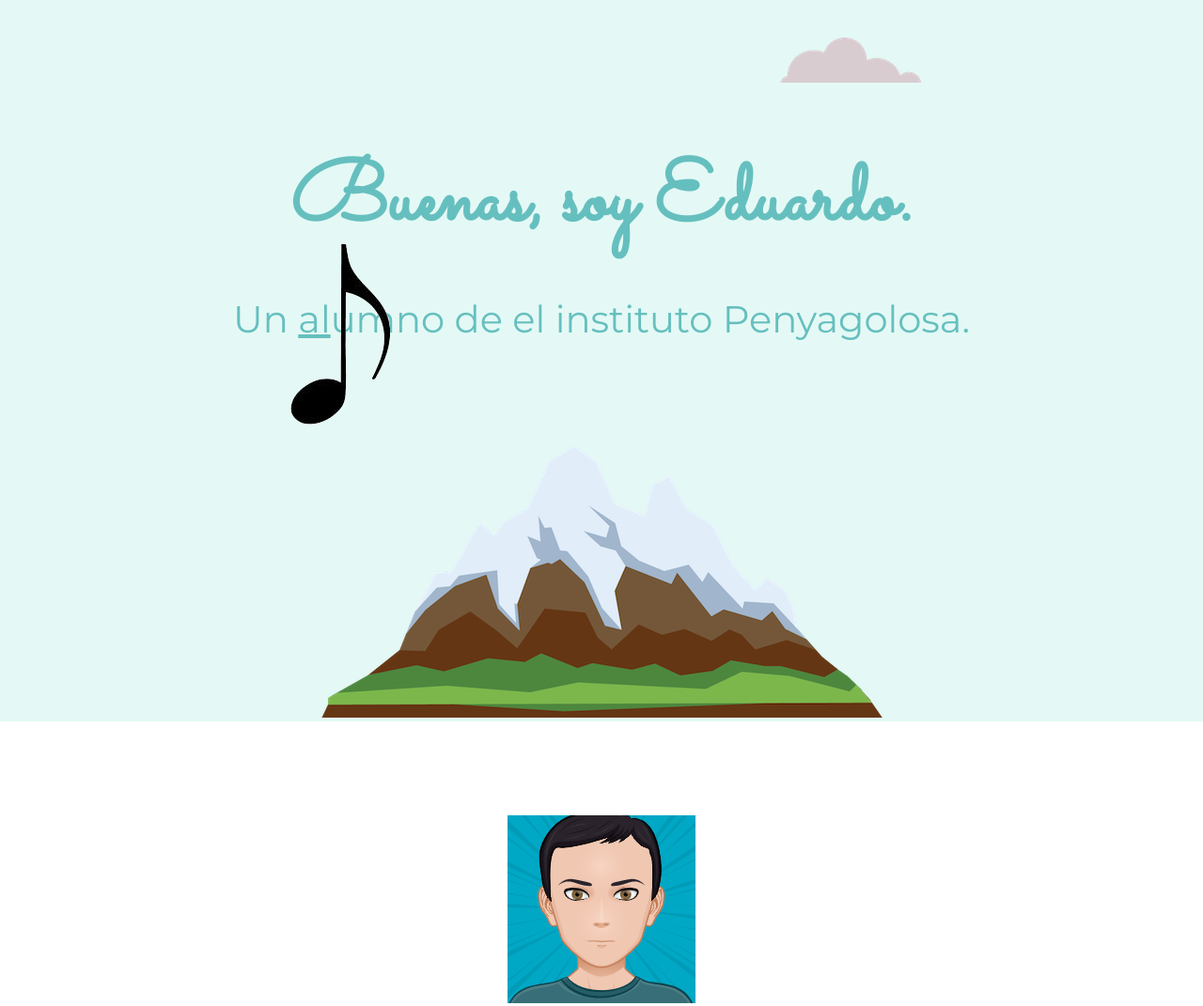
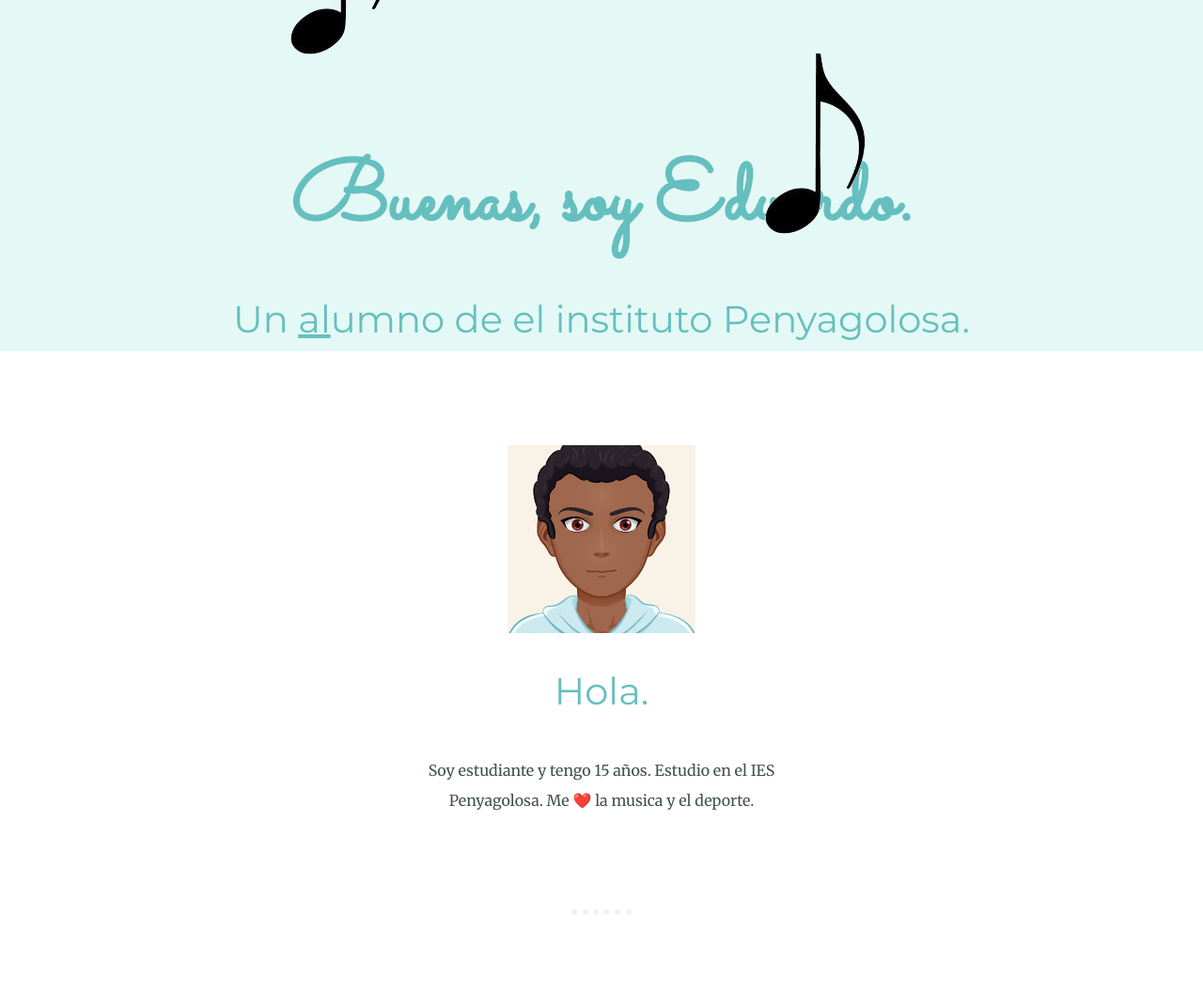
Before and after one commit to 10781736/sitio-personal, a plain HTML site: page index.html in a window 1280 px wide. Shown: the top 1071 px of the page at 94% size. Drawn offline with Linux system fonts and the light colour scheme.

Commit message:
nuevas cambios 3

```diff
--- a/index.html
+++ b/index.html
@@ -11,18 +11,17 @@
 
 <body>
   <div class="top-container">
-    <img class="top-cloud" src="imagenes/cloud.png" alt="cloud">
+    <img class="top-cloud" src="imagenes/notamusical.png" alt="cloud">
     <div class="title-text">
       <h1>Buenas, soy Eduardo.</h1>
       <h2>Un <span class="pro">al</span>umno de el instituto Penyagolosa.</h2>
     </div>
     <img class="bottom-cloud" src="imagenes/notamusical.png" alt="cloud">
-    <img class="mountain" src="imagenes/mountain.png" alt="mountain-img">
   </div>
 
   <div class="middle-container">
     <div class="profile">
-      <img src="imagenes/joaquin.png" alt="angela-profile-img">
+      <img src="imagenes/myAvatar.png" alt="angela-profile-img">
       <h2>Hola.</h2>
       <p class="intro">Soy estudiante y tengo 15 años. Estudio en el IES Penyagolosa. Me ❤️ la musica y el deporte.</p>
     </div>
@@ -40,7 +39,7 @@
         <br><br>
         <img class="iot-img" src="imagenes/flstudio.png" alt="imagen IoT">
 
-        <h3>IoT</h3>
+        <h3></h3>
         <p></p>
 
       </div>
```
